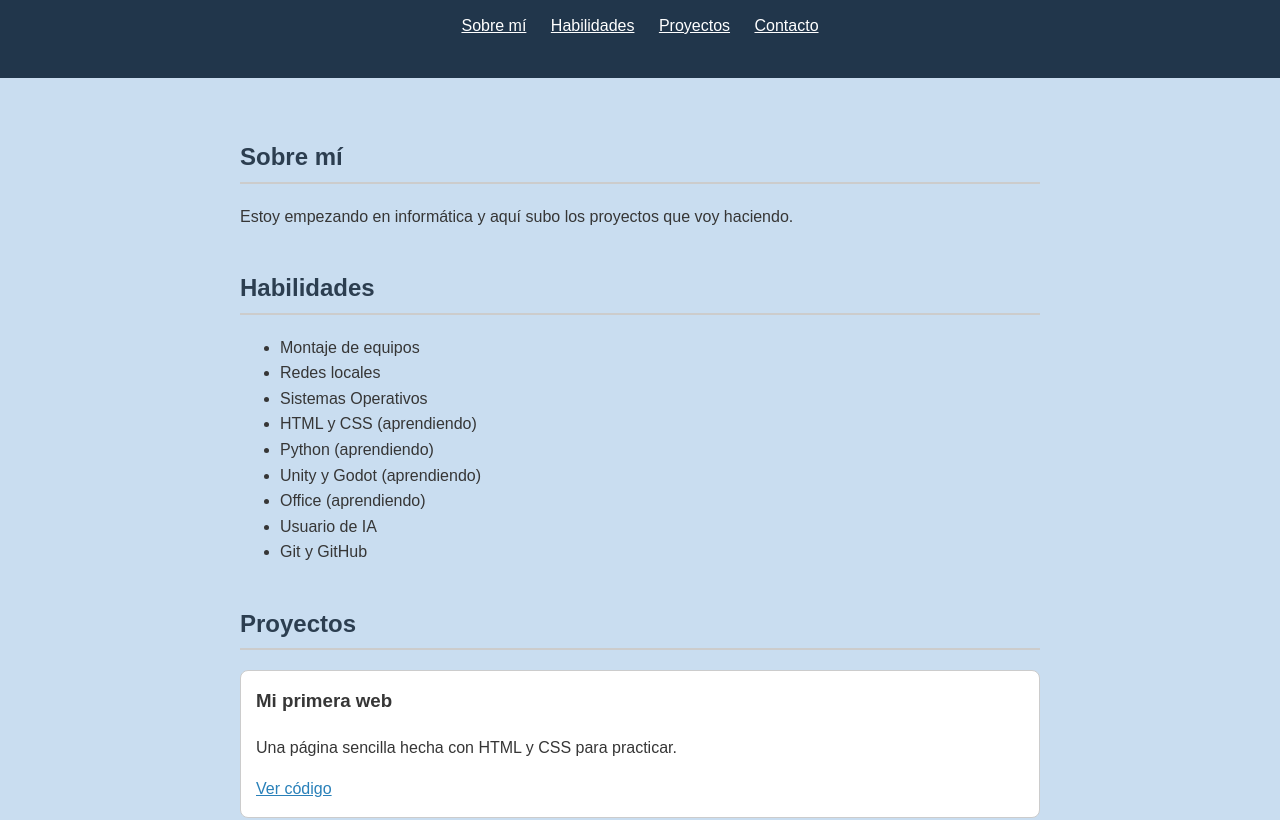
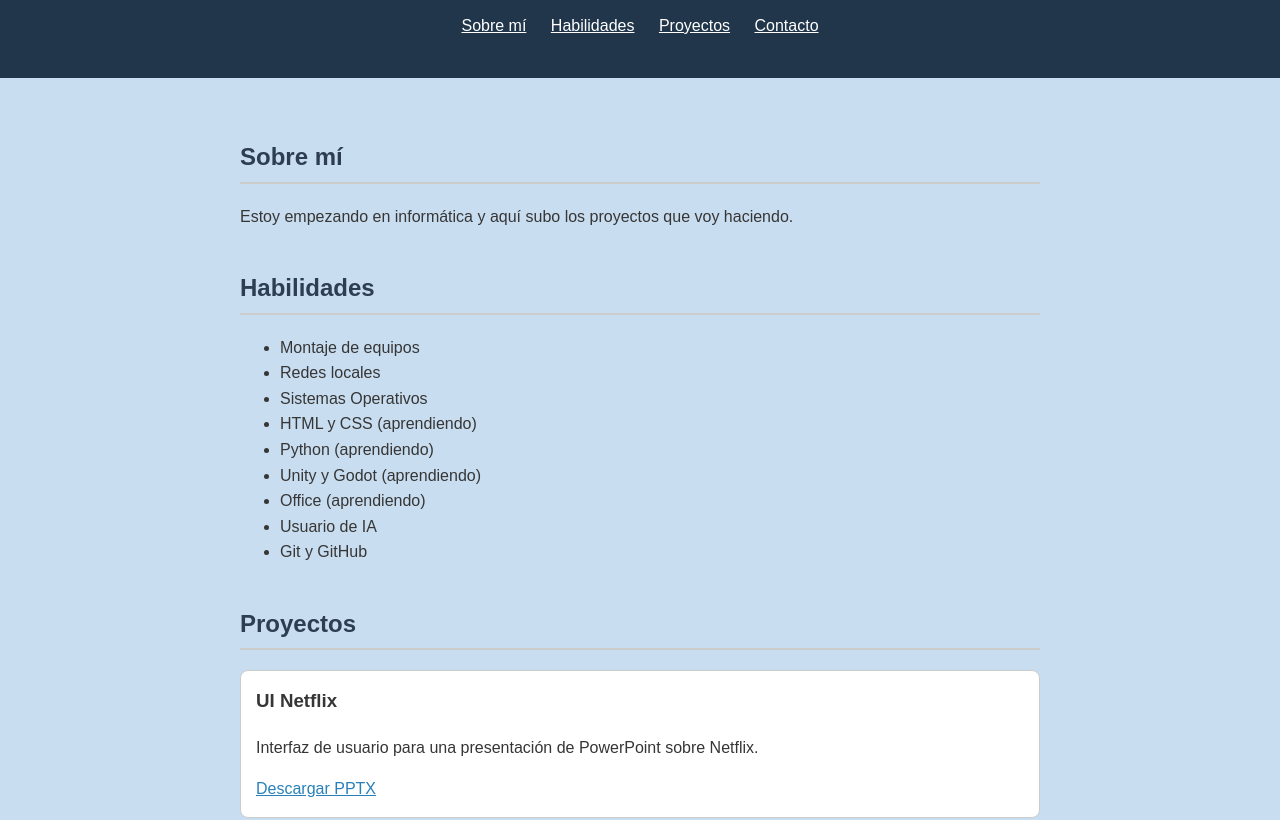
Before and after one commit to jmunoz081010-blip/portfolio, a plain HTML site: page index.html in a window 1280 px wide. Shown: the part 136-956 px from the top of the page. Drawn offline with Linux system fonts and the light colour scheme.

Commit message:
Cambio Index

```diff
--- a/index.html
+++ b/index.html
@@ -37,9 +37,9 @@
 
     <h2 id="proyectos">Proyectos</h2>
     <div class="proyecto">
-      <h3>Mi primera web</h3>
-      <p>Una página sencilla hecha con HTML y CSS para practicar.</p>
-      <a href="https://github.com/jmunoz081010-blip">Ver código</a>
+      <h3>UI Netflix</h3>
+      <p>Interfaz de usuario para una presentación de PowerPoint sobre Netflix.</p>
+      <a href="Efecto Netflix.pptx" download>Descargar PPTX</a>
     </div>
 
     <div class="proyecto">
```
